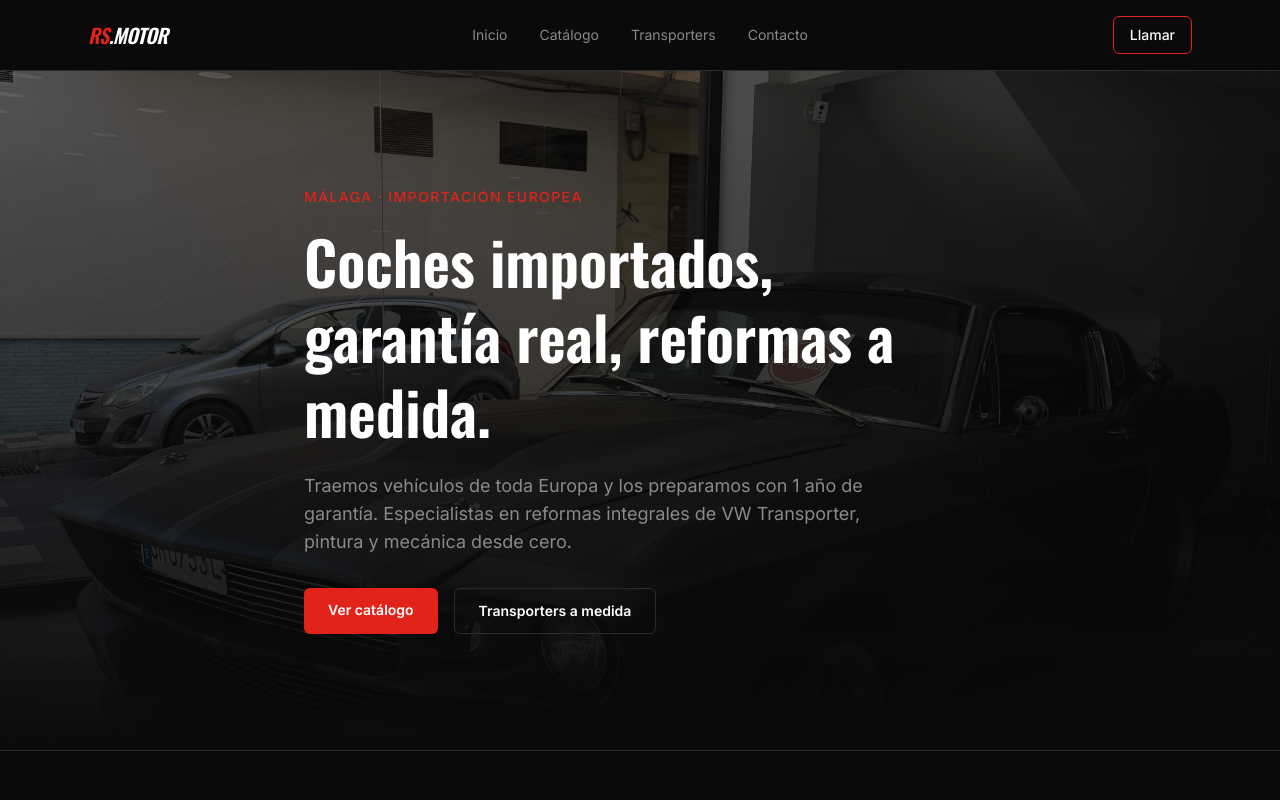
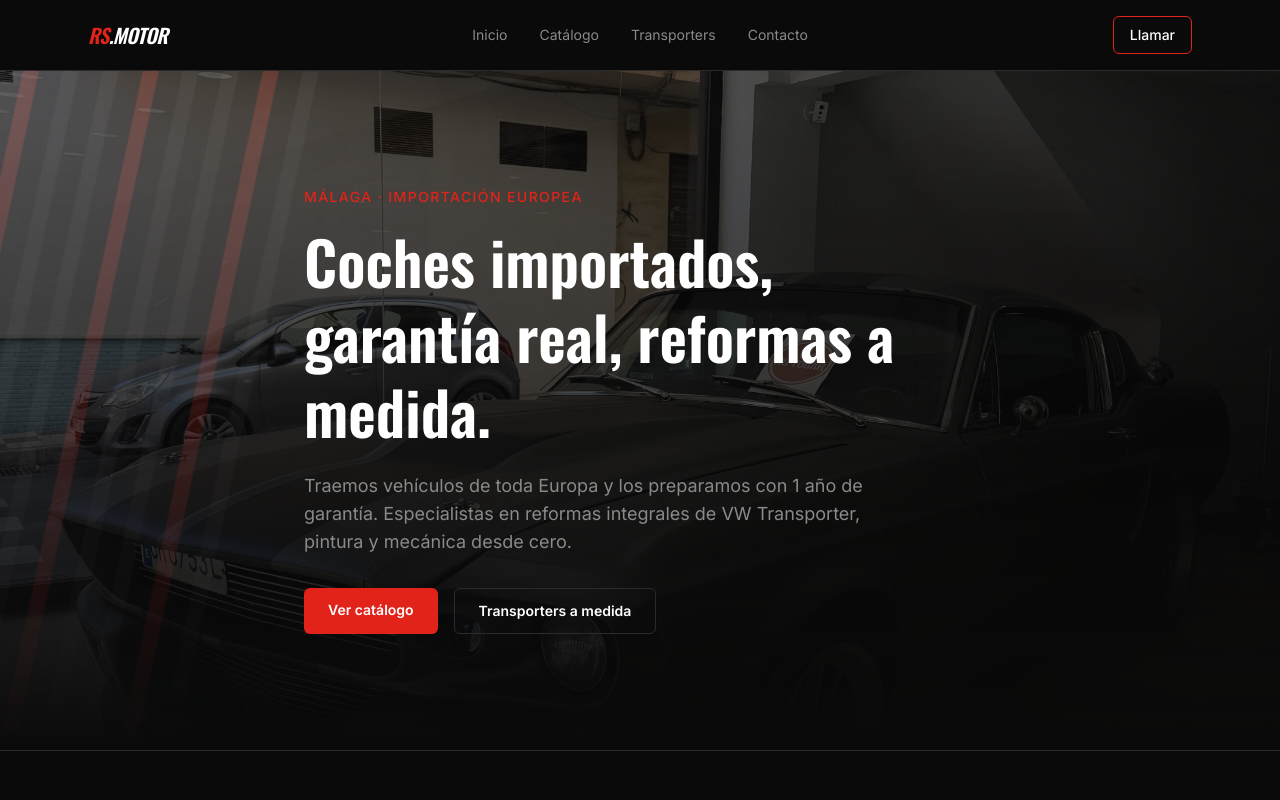
Before and after one commit to rauljaviermg-dot/RS-MOTOR-WEB, a Next.js app: page / in a window 1280 px wide. Shown: the top 800 px of the page. Built offline with nearby package versions, Linux system fonts and the light colour scheme.

Commit message:
Arreglar visibilidad de las franjas racing del hero
Las franjas quedaban detras de la foto y el degradado (no se veian),
y con solo 9 unidades en un contenedor mucho mas ancho la mayor
parte del bucle de animacion no habia ninguna visible en pantalla.

```diff
--- a/src/app/(site)/page.tsx
+++ b/src/app/(site)/page.tsx
@@ -13,7 +13,6 @@ export default async function Home() {
   return (
     <div>
       <section className="relative flex min-h-[85vh] items-center overflow-hidden border-b border-rs-gray-light">
-        <RacingStripes />
         <Image
           src="/images/eleanor/eleanor-front.jpg"
           alt="Ford Mustang Shelby GT500 réplica Eleanor en RS-Motor"
@@ -22,6 +21,7 @@ export default async function Home() {
           sizes="100vw"
           className="object-cover opacity-40"
         />
+        <RacingStripes className="opacity-70 mix-blend-screen" />
         <div className="absolute inset-0 bg-gradient-to-t from-background via-background/40 to-background/10" />
         <div className="relative mx-auto max-w-6xl px-6">
           <p className="text-sm font-medium uppercase tracking-widest text-rs-red">
--- a/src/components/RacingStripes.tsx
+++ b/src/components/RacingStripes.tsx
@@ -2,7 +2,7 @@ export default function RacingStripes({ className = "" }: { className?: string }
   return (
     <div className={`pointer-events-none absolute inset-0 overflow-hidden ${className}`}>
       <div className="animate-stripes absolute inset-y-0 -left-1/3 flex w-[200%] gap-6 opacity-40">
-        {Array.from({ length: 9 }).map((_, i) => (
+        {Array.from({ length: 36 }).map((_, i) => (
           <div
             key={i}
             className={`h-full w-4 -skew-x-12 ${
```
